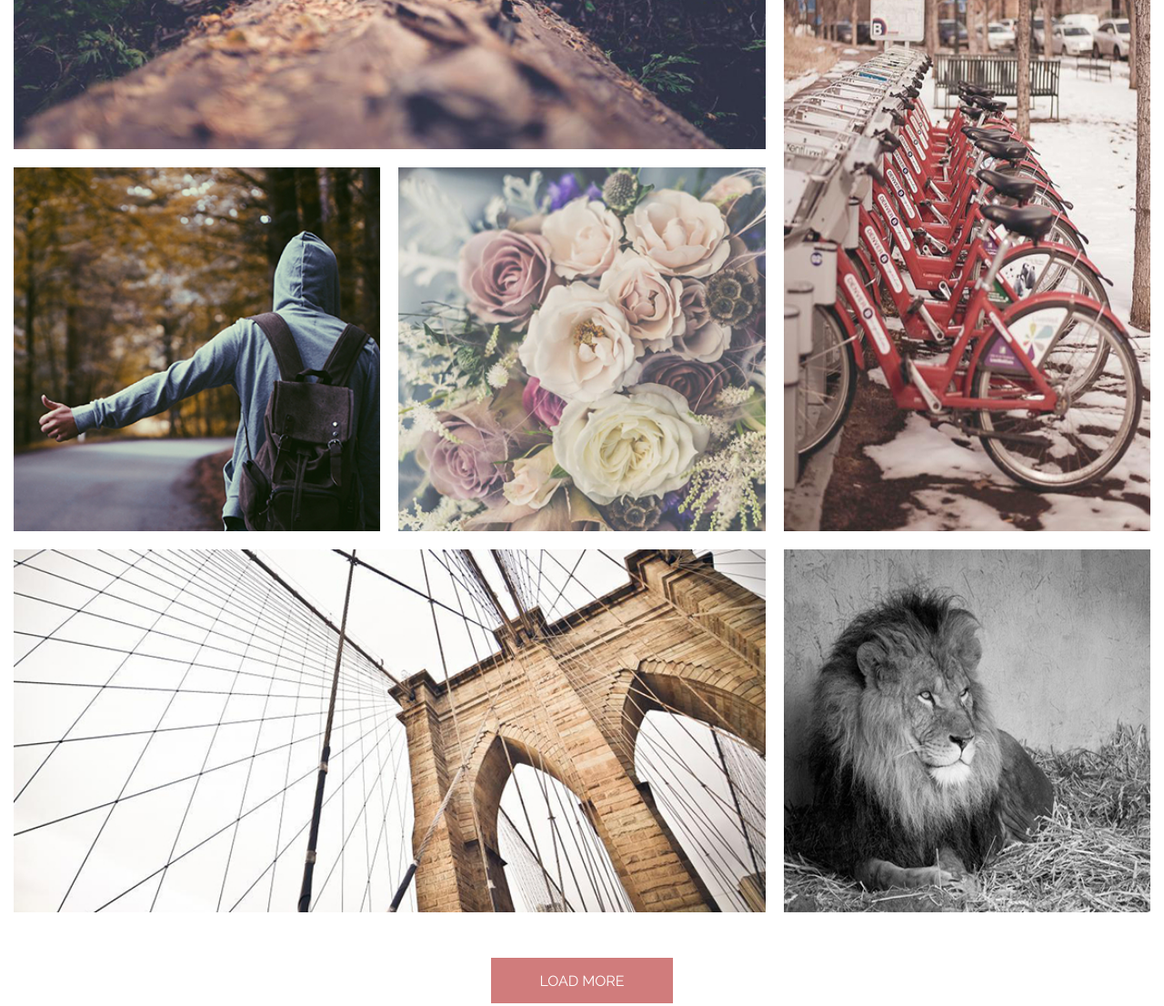
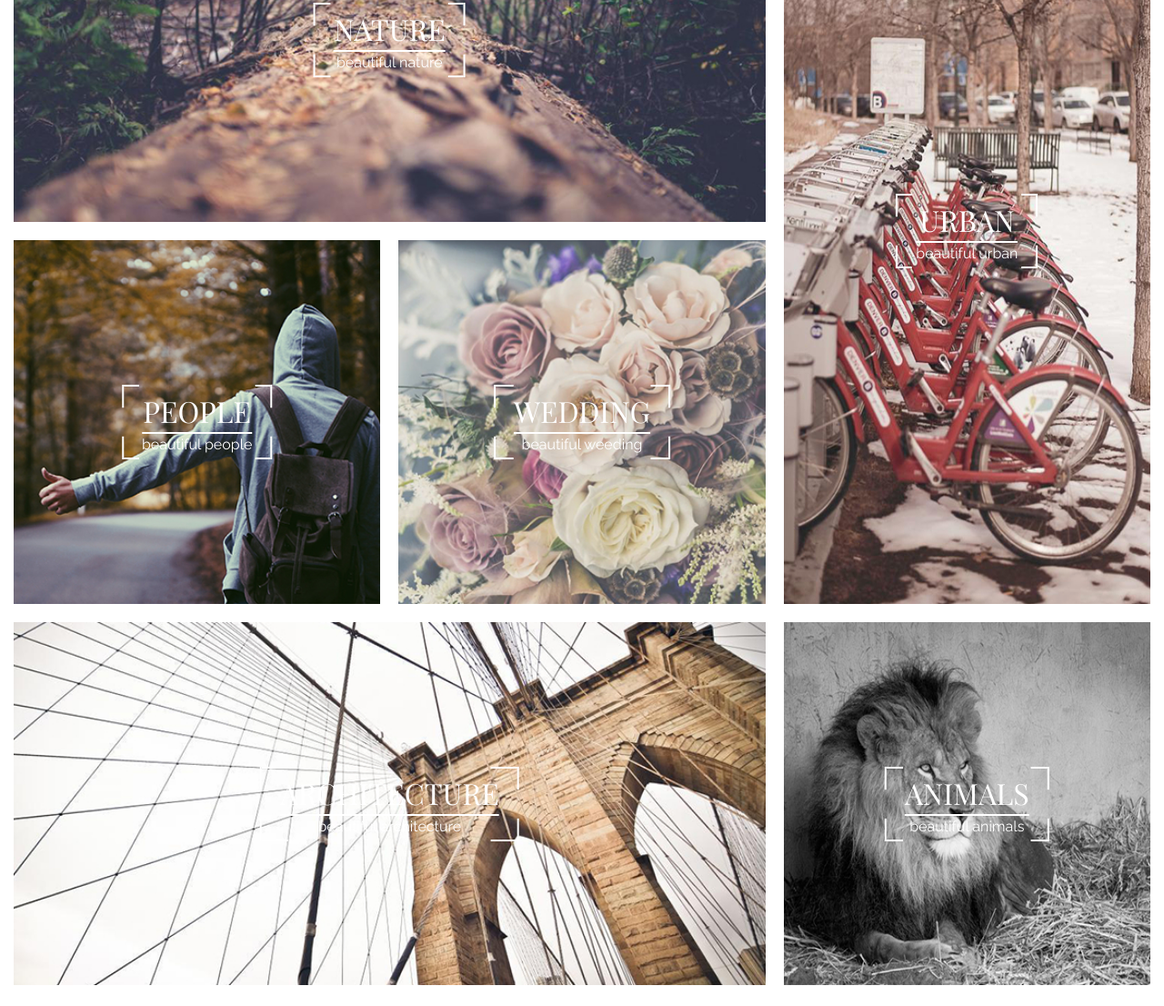
Before and after one commit to pawvel/WWDC---Zadanie-9, a plain HTML site: page index.html in a window 1280 px wide. Shown: the part 1943-3049 px from the top of the page at 91% size. Drawn offline with nearby package versions, Linux system fonts and the light colour scheme.

Commit message:
Niedokończone VIDEO

```diff
--- a/css/style.css
+++ b/css/style.css
@@ -2,6 +2,10 @@
   margin: 0;
   padding: 0;
   box-sizing: border-box;
+}
+
+body {
+  scroll-behavior: smooth;
 }
 
 .container {
@@ -132,11 +136,16 @@ i {
 
 .about,
 .work,
-.text-slider {
+.text-slider,
+.video {
   display: flex;
   flex-direction: column;
   align-items: center;
   justify-content: center;
+}
+
+.work {
+  padding-top: 80px;
 }
 
 /*#region ABOUT AND WORK */
@@ -152,14 +161,22 @@ i {
   grid-gap: 20px;
 }
 
+.picture {
+  position: relative;
+}
+
 .picture img {
   display: block;
   width: 100%;
   height: 100%;
 }
 
-.picture img:hover {
+.picture:hover img {
   filter: brightness(50%);
+}
+
+.picture:hover .picture-text {
+  padding: calc(5px + 2%) calc(20px + 5%);
 }
 
 .picture:nth-child(1) {
@@ -185,6 +202,43 @@ i {
 .picture:nth-child(6) {
   grid-column: 3;
   grid-row: 3;
+}
+
+.picture-text {
+  padding: 5px 20px;
+  position: absolute;
+  top: 50%;
+  left: 50%;
+  transform: translate(-50%, -50%);
+  text-decoration: none;
+  border: 2px solid #ffffff;
+  border-image: url("../images/corners.png") 3 3 3 3 stretch;
+  transition: all 0.5s;
+}
+
+.picture-title {
+  font-size: 2rem;
+  font-family: "Playfair Display", serif;
+  color: #ffffff;
+  text-align: center;
+  font-weight: 300;
+  text-transform: uppercase;
+}
+
+.picture-line {
+  margin: 2px 0;
+  background-color: #ffffff;
+  border: none;
+  height: 2px;
+}
+
+.picture-subtitle {
+  font-size: 1rem;
+  font-family: "Raleway", sans-serif;
+  color: #ffffff;
+  font-weight: 300;
+  text-align: center;
+  text-transform: lowercase;
 }
 
 .btn {
@@ -260,6 +314,21 @@ i {
 
 /*#region VIDEO*/
 
+.video {
+  height: 100vh;
+  position: relative;
+}
+
+.video-img {
+  cursor: pointer;
+  position: absolute;
+  z-index: 2;
+  width: 800px;
+  height: 480px;
+  background-position: center;
+  background-image: url("../images/video-poster.jpg");
+}
+
 /*#endregion*/
 
 /*#endregion*/
--- a/index.html
+++ b/index.html
@@ -11,7 +11,6 @@
     />
     <link rel="stylesheet" href="css/style.css" />
     <link rel="stylesheet" href="fontawesome/css/all.css" />
-    <script rel="text/javascript" src="js/script.js"></script>
   </head>
   <body>
     <div class="container">
@@ -33,13 +32,13 @@
       <nav class="navbar">
         <a href="#" class="logo">MariaAnna</a>
         <ul class="navbar-list">
-          <li><a href="#">About Me</a></li>
-          <li><a href="#">Works</a></li>
+          <li><a href="#about">About Me</a></li>
+          <li><a href="#work">Works</a></li>
           <li><a href="#">Contact Me</a></li>
           <li><a href="#">Follow Me</a></li>
         </ul>
       </nav>
-      <section class="about">
+      <section class="about" id="about">
         <h2 class="section-title">A little bit about me</h2>
         <hr class="line-red" />
         <p class="section-text">
@@ -49,27 +48,57 @@
           repellat consequuntur in quo?
         </p>
       </section>
-      <section class="work">
+      <section class="work" id="work">
         <h2 class="section-title">Works</h2>
         <hr class="line-red" />
         <div class="gallery">
           <div class="picture">
-            <a href=""><img src="images/nature.jpg" alt="nature"/></a>
+            <a href=""> <img src="images/nature.jpg" alt="nature"/></a>
+            <a href="" class="picture-text">
+              <h3 class="picture-title">Nature</h3>
+              <hr class="picture-line" />
+              <h4 class="picture-subtitle">beautiful nature</h4>
+            </a>
           </div>
           <div class="picture">
             <a href=""><img src="images/people.jpg" alt="hitch-hiker"/></a>
+            <a href="" class="picture-text">
+              <h3 class="picture-title">People</h3>
+              <hr class="picture-line" />
+              <h4 class="picture-subtitle">beautiful people</h4>
+            </a>
           </div>
           <div class="picture">
             <a href=""><img src="images/wedding.jpg" alt="flowers"/></a>
+            <a href="" class="picture-text">
+              <h3 class="picture-title">Wedding</h3>
+              <hr class="picture-line" />
+              <h4 class="picture-subtitle">beautiful weeding</h4>
+            </a>
           </div>
           <div class="picture">
             <a href=""><img src="images/architecture.jpg" alt="bridge"/></a>
+            <a href="" class="picture-text">
+              <h3 class="picture-title">Architecture</h3>
+              <hr class="picture-line" />
+              <h4 class="picture-subtitle">beautiful architecture</h4>
+            </a>
           </div>
           <div class="picture">
             <a href=""><img src="images/urban.jpg" alt="bikes"/></a>
+            <a href="" class="picture-text">
+              <h3 class="picture-title">Urban</h3>
+              <hr class="picture-line" />
+              <h4 class="picture-subtitle">beautiful urban</h4>
+            </a>
           </div>
           <div class="picture">
             <a href=""><img src="images/animals.jpg" alt="lion"/></a>
+            <a href="" class="picture-text">
+              <h3 class="picture-title">Animals</h3>
+              <hr class="picture-line" />
+              <h4 class="picture-subtitle">beautiful animals</h4>
+            </a>
           </div>
         </div>
         <button class="btn work-btn">Load More</button>
@@ -116,8 +145,22 @@
           <span class="dot" onclick="currentSlide(3)"></span>
         </div>
       </section>
-      <section class="video"></section>
+      <section class="video">
+        <span id="hide-img" class="video-img" onclick="hideImage()"></span>
+        <iframe
+          class="video-yt"
+          width="800"
+          height="480"
+          src="https://www.youtube.com/embed/82sxVK6Zg1A"
+          frameborder="0"
+          allow="accelerometer; autoplay; encrypted-media; gyroscope; picture-in-picture"
+          allowfullscreen
+        ></iframe>
+      </section>
       <footer style="height: 2000px; background-color: blue;"></footer>
     </div>
+
+    <script rel="text/javascript" src="js/script.js"></script>
+    <script rel="text/javascript" src="js/jquery-3.3.1.min.js"></script>
   </body>
 </html>
--- a/js/script.js
+++ b/js/script.js
@@ -17,3 +17,9 @@ function currentSlide(n) {
   slide[slideIndex - 1].style.display = "flex";
   dot[slideIndex - 1].className += " active";
 }
+
+function hideImage() {
+  var image = document.getElementById("hide-img");
+
+  image.style.display = "none";
+}
```
